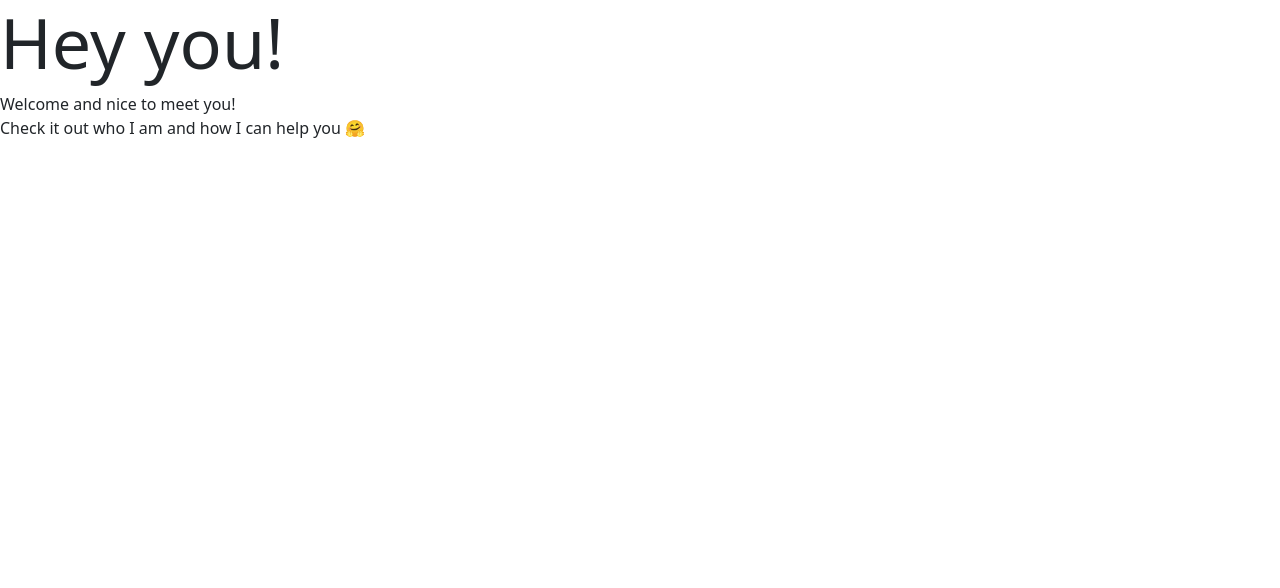
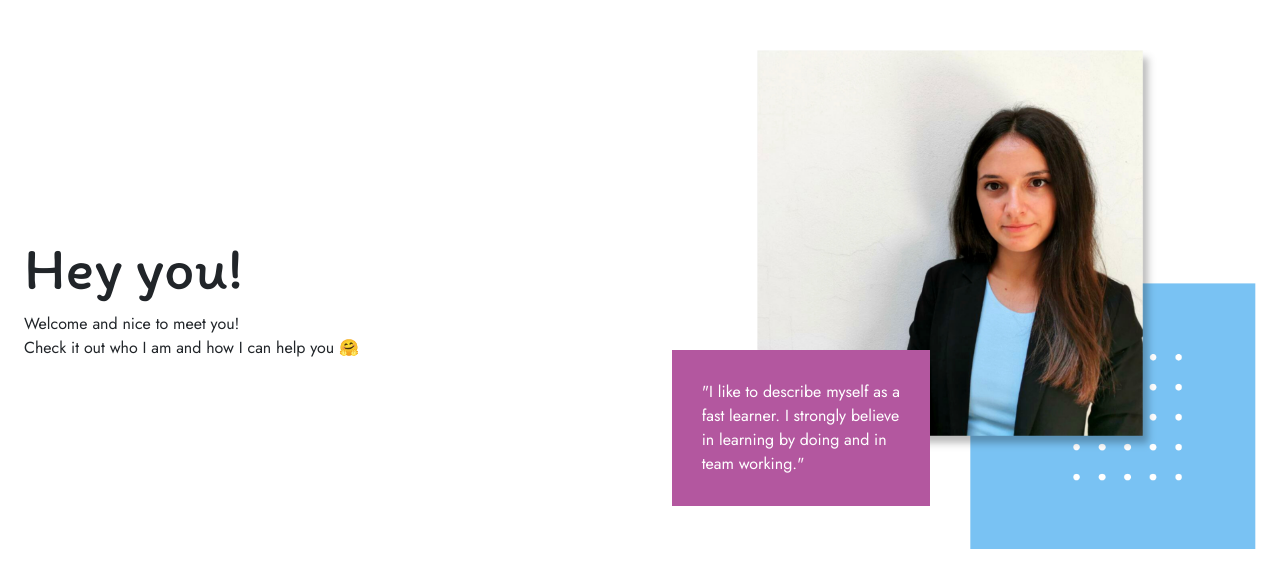
Before and after one commit to robertagelo/Portfolio-project, a plain HTML site: page index.html in a window 1280 px wide. Drawn offline with nearby package versions, Linux system fonts and the light colour scheme; a web font is replaced by a local one.

Commit message:
Adder homepage header

```diff
--- a/index.html
+++ b/index.html
@@ -20,11 +20,41 @@
     <title>Welcome! | Roberta Gelo's</title>
   </head>
   <body>
-    <h1>Hey you!</h1>
-    <p>
-      Welcome and nice to meet you! <br />
-      Check it out who I am and how I can help you 🤗
-    </p>
+    <div class="container-fluid hero">
+      <div class="row row-hero">
+        <div class="col-sm-7 mb-2">
+          <h1>Hey you!</h1>
+
+          <p>
+            Welcome and nice to meet you! <br />
+            Check it out who I am and how I can help you 🤗
+          </p>
+        </div>
+        <div class="col-sm-5 hero-img">
+          <img
+            src="/media/header-img.png"
+            alt="main-photo"
+            class="img-fluid img-home-header"
+          />
+          <div class="text-block-lg d-none d-lg-block">
+            <p>
+              <span class="quote">"</span>I like to describe myself as a <br />
+              fast learner. I strongly believe <br />
+              in learning by doing and in <br />
+              team working.<span class="quote">"</span>
+            </p>
+          </div>
+        </div>
+        <div class="col d-md-none text-block-sm">
+          <p>
+            <span class="quote">"</span> I like to describe myself as a <br />
+            fast learner. I strongly believe <br />
+            in learning by doing and in <br />
+            team working. <span class="quote">"</span>
+          </p>
+        </div>
+      </div>
+    </div>
     <script
       src="https://cdn.jsdelivr.net/npm/bootstrap@5.3.0-alpha3/dist/js/bootstrap.bundle.min.js"
       integrity="sha384-ENjdO4Dr2bkBIFxQpeoTz1HIcje39Wm4jDKdf19U8gI4ddQ3GYNS7NTKfAdVQSZe"
--- a/styles/style.css
+++ b/styles/style.css
@@ -1,4 +1,49 @@
+:root {
+  --primary-color: rgb(179, 87, 159);
+  --secondary-color: #79c2f3;
+}
+
 h1 {
-  font-family: font-family: 'Itim', cursive;
-  font-size: 70px;
+  font-family: "Itim", cursive;
+  font-size: 60px;
 }
+
+p {
+  font-family: "Jost", sans-serif;
+  margin: 0;
+}
+
+.row-hero {
+  margin: 50px 0;
+  align-items: center;
+}
+
+.hero-img {
+  position: relative;
+}
+
+.hero-img img {
+  width: 600px;
+  display: inline;
+  text-align: right;
+}
+
+.text-block-lg {
+  display: flex;
+  position: absolute;
+  top: 300px;
+  left: -73px;
+  background-color: var(--primary-color);
+  padding: 30px;
+}
+
+.text-block-lg p {
+  color: white;
+}
+
+.text-block-sm {
+  text-align: center;
+  background-color: var(--primary-color);
+  padding: 30px;
+  margin: 0 110px;
+}
```
